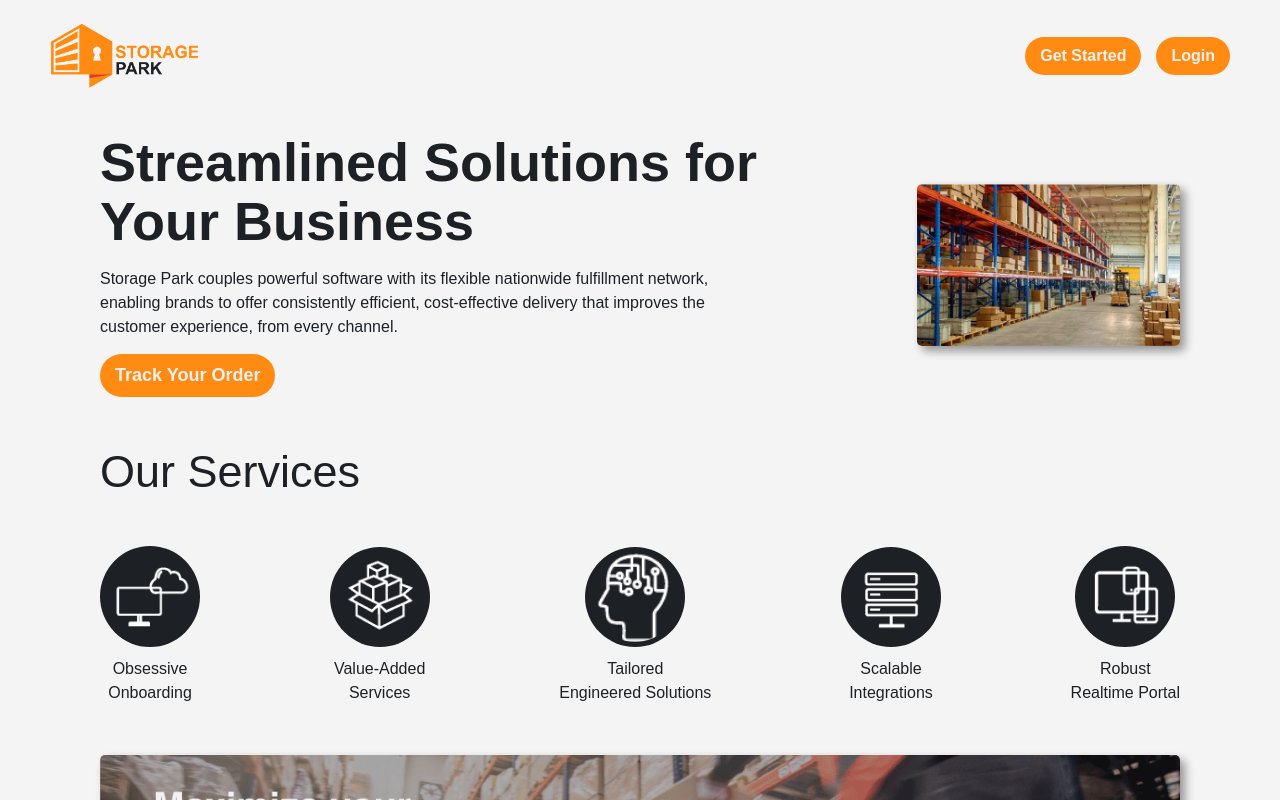
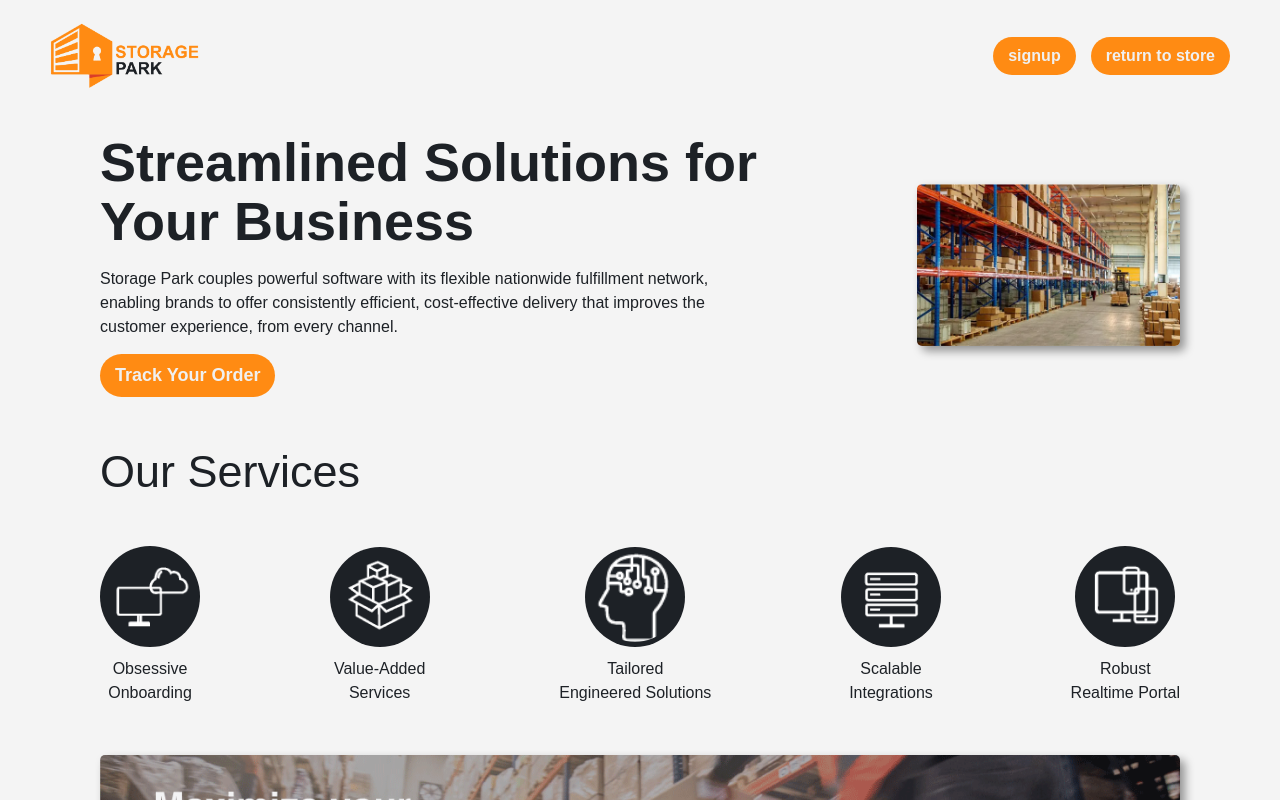
Before and after one commit to EzzedeenKhaled/StoragePark, a React (Vite) app in the folder Frontend/: page /partner-home in a window 1280 px wide. Built offline with nearby package versions, Linux system fonts and the light colour scheme.

Commit message:
Walak aloo

```diff
--- a/Frontend/components/Navbar.jsx
+++ b/Frontend/components/Navbar.jsx
@@ -8,8 +8,8 @@ const Navbar = () => {
                 <img src='/logo_landing.png' alt='logo'></img>
             </div>
             <div className="right">
-                <NavLink to={'/register'}><button >Get Started</button></NavLink>
-                <NavLink to={'/login'}><button >Login</button></NavLink>
+                <NavLink to={'/register-partner-1'}><button >signup</button></NavLink>
+                <NavLink to={'/Store'}><button >return to store</button></NavLink>
             </div>
         </div>
     );
```
